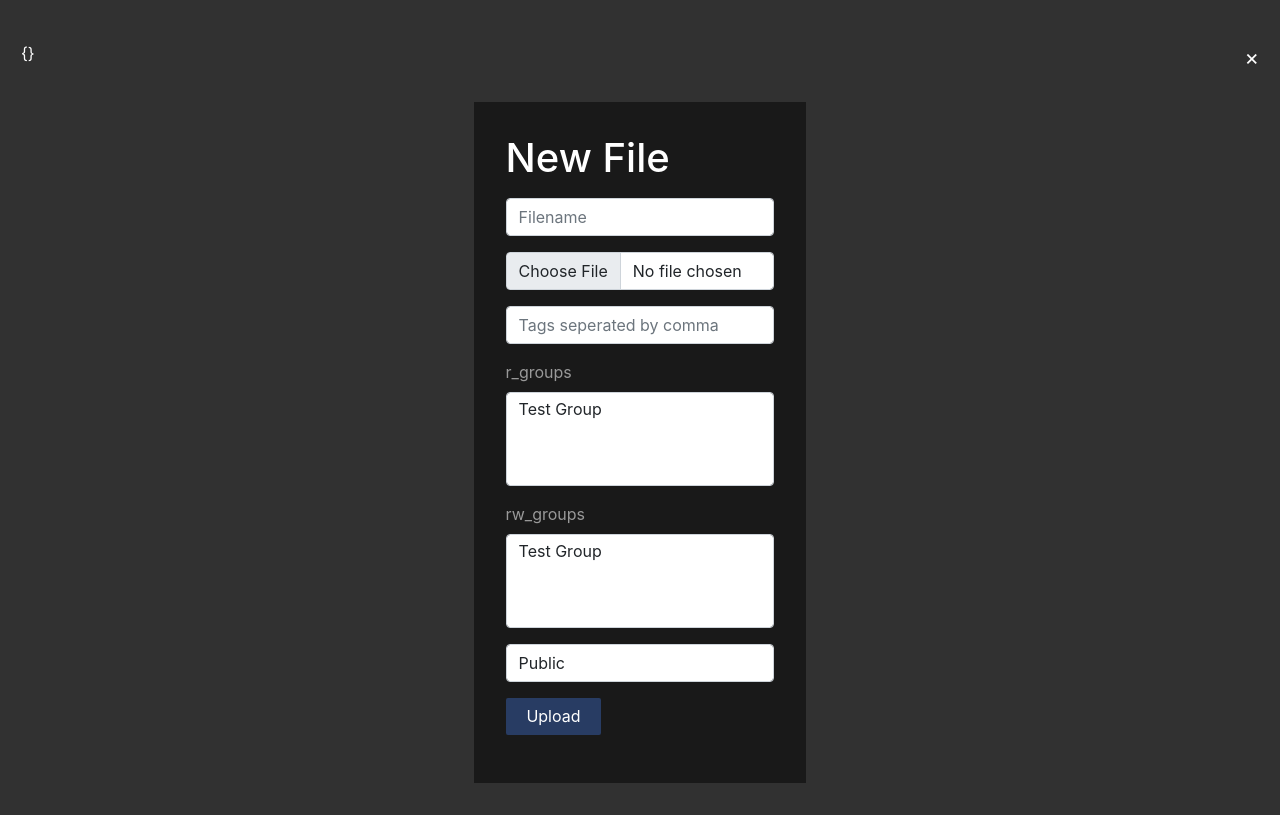
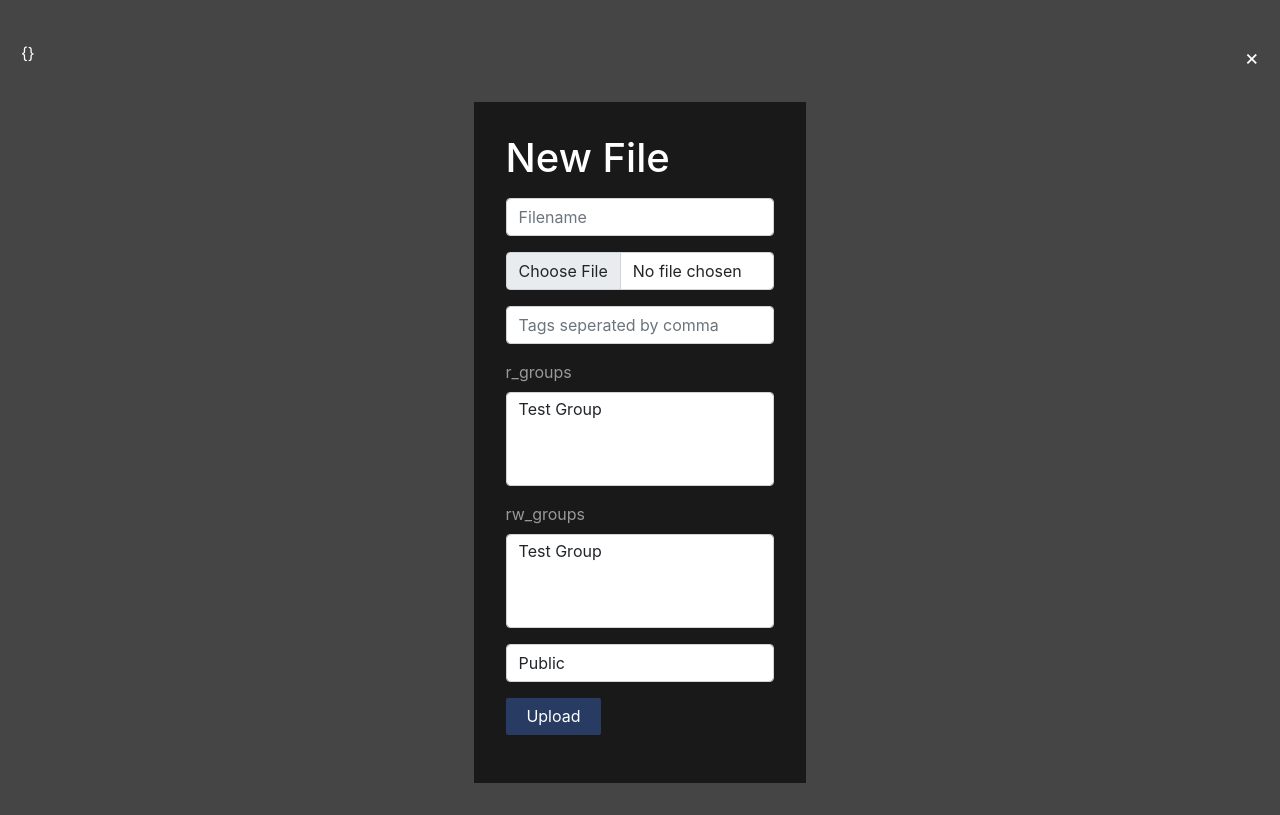
Before and after one commit to bjerke2000/Prosjektoppgave2022, a Flask app: page /addfile/1/1 in a window 1280 px wide. Shown: the part 100-915 px from the top of the page. Run offline with Flask 2, Linux system fonts and the light colour scheme; the visitor is signed in with stand-in values (Sample User, id 1); data comes from the database, SQL or seed files in the repository; data that the repository does not hold is empty; some libraries are stand-ins or nearby versions.

Commit message:
changed backround color

```diff
--- a/static/css/styles.css
+++ b/static/css/styles.css
@@ -3,7 +3,7 @@
     --primary-color: #283c63;
     --dark-color: #141414;
     --light-color: #f4f4f4;
-    --background-color: #313131;
+    --background-color: #454545;
     --white-color: #fff;
 }
 
```
